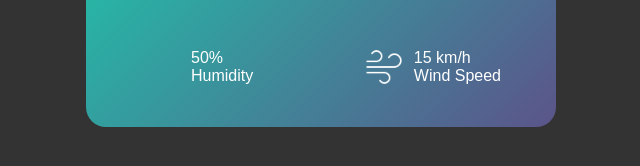
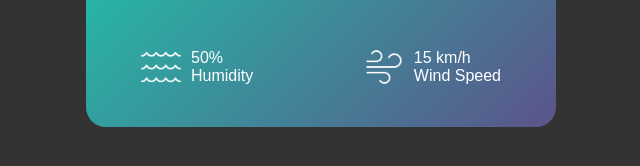
Before and after one commit to AFK-shantanu/AFK, a plain HTML site: page index.html in a window 1280 px wide. Shown: the part 534-700 px from the top of the page, 319-959 px from the left. Drawn offline with Linux system fonts and the light colour scheme; files whose address does not match are found by name.

Commit message:
Update index.html

```diff
--- a/index.html
+++ b/index.html
@@ -18,7 +18,7 @@
             <h2 class="city">New York</h2>
             <div class="details">
                 <div class="col">
-                    <img src="./icons/icons8-waves-50.png" alt="" width="40">
+                    <img src="icons8-waves-50.png" alt="" width="40">
                     <div class="humidity">
                         <p>50%</p>
                         <p>Humidity</p>
```
